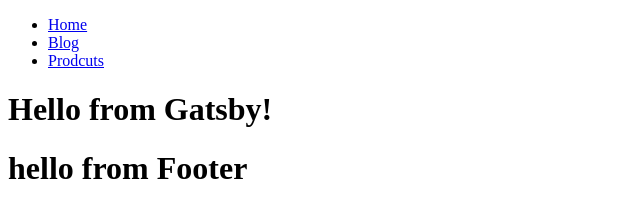
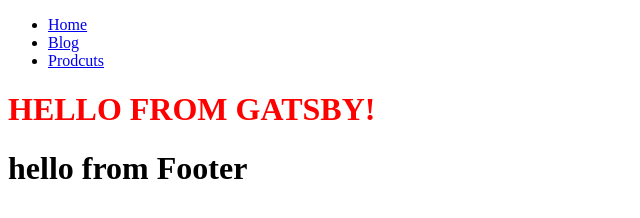
Before and after one commit to Dragontalker/gatsby-tutorial-v2, a Gatsby site: page / in a window 1280 px wide. Shown: the whole page, without its empty margins (0-640 px from the left). Built offline with nearby package versions, Linux system fonts and the light colour scheme; Gatsby itself is replaced by a stand-in of ours.

Commit message:
Added some inline style.

```diff
--- a/src/pages/index.js
+++ b/src/pages/index.js
@@ -3,6 +3,6 @@ import Layout from '../components/layout';
 
 export default () => (
   <Layout>
-    <h1>Hello from Gatsby!</h1>
+    <h1 style={{color: "red", textTransform: "uppercase"}}>Hello from Gatsby!</h1>
   </Layout>
 );
```
